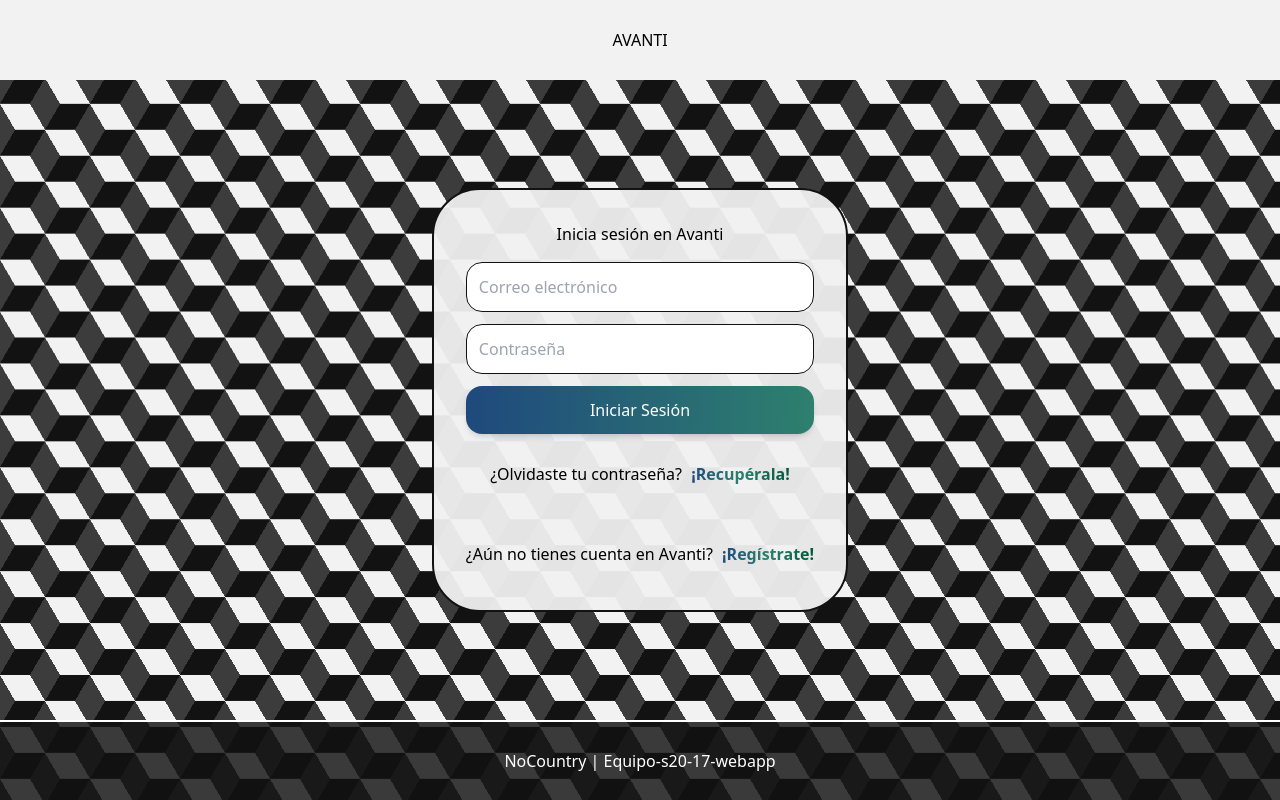
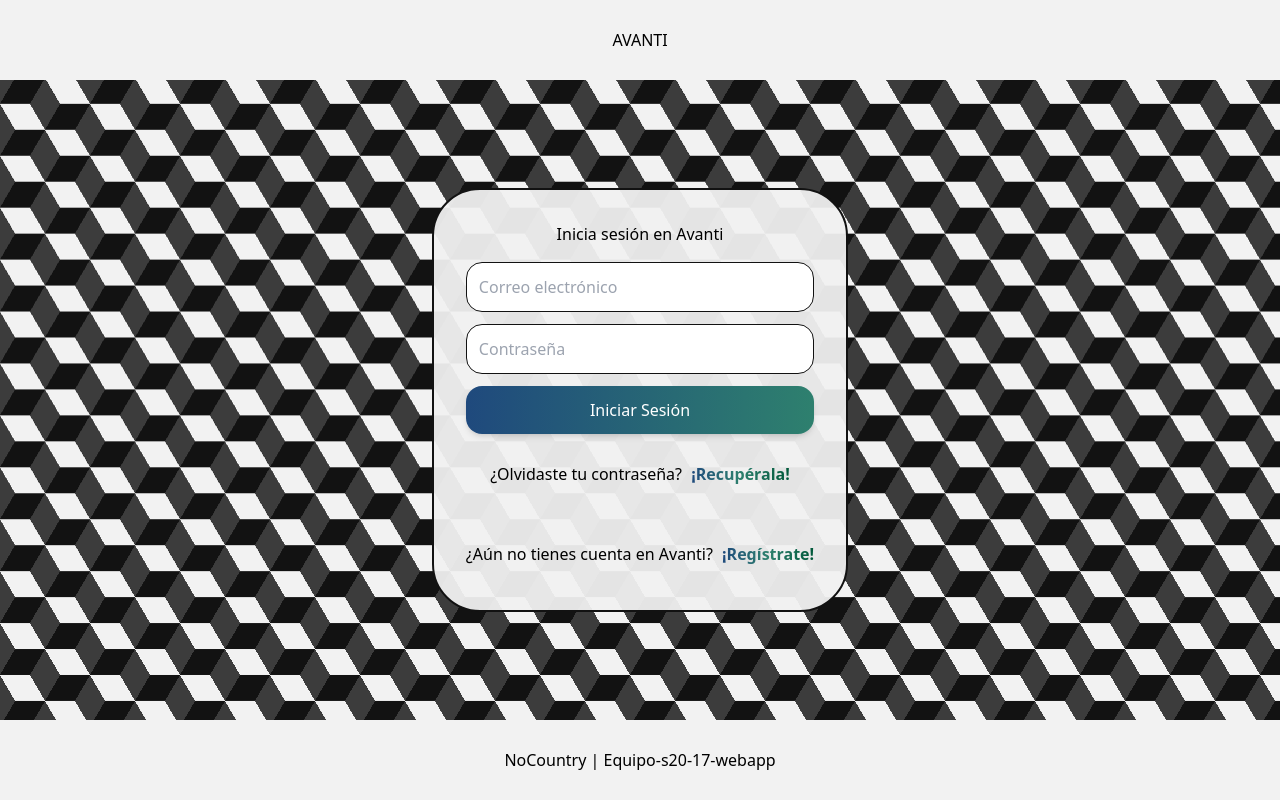
Before and after one commit to No-Country-simulation/S20-17-webapp, a React (Vite) app in the folder Frontend/: page /login in a window 1280 px wide. Built offline with nearby package versions, Linux system fonts and the light colour scheme; the HTML template or start-up script is replaced by a standard one.

Commit message:
Refactor AuthFooter.jsx styling

```diff
--- a/Frontend/src/components/Auth/AuthFooter.jsx
+++ b/Frontend/src/components/Auth/AuthFooter.jsx
@@ -1,6 +1,6 @@
 export function AuthFooter() {
     return (
-        <footer className="flex h-full items-center justify-center border-t-2 border-t-white bg-[#121212d0] py-4">
+        <footer className="flex h-full items-center justify-center bg-avanti-white py-4 text-black">
             <h2>NoCountry | Equipo-s20-17-webapp</h2>
         </footer>
     )
```
